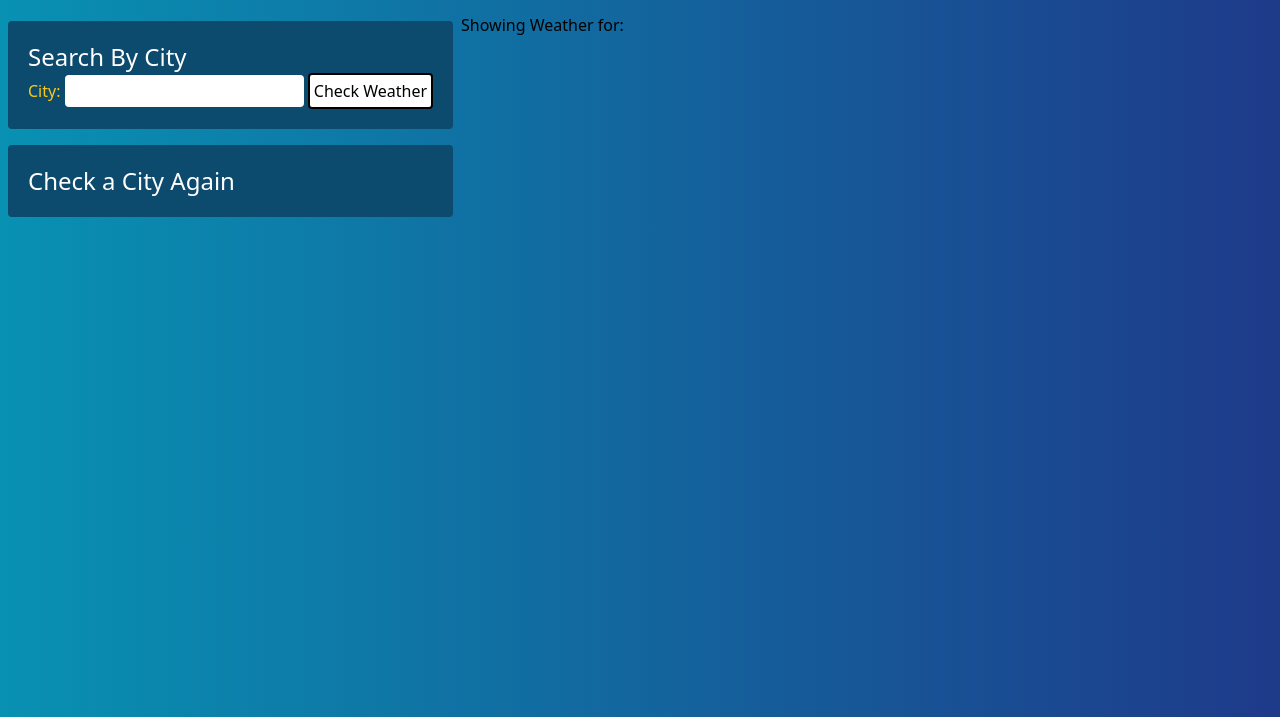
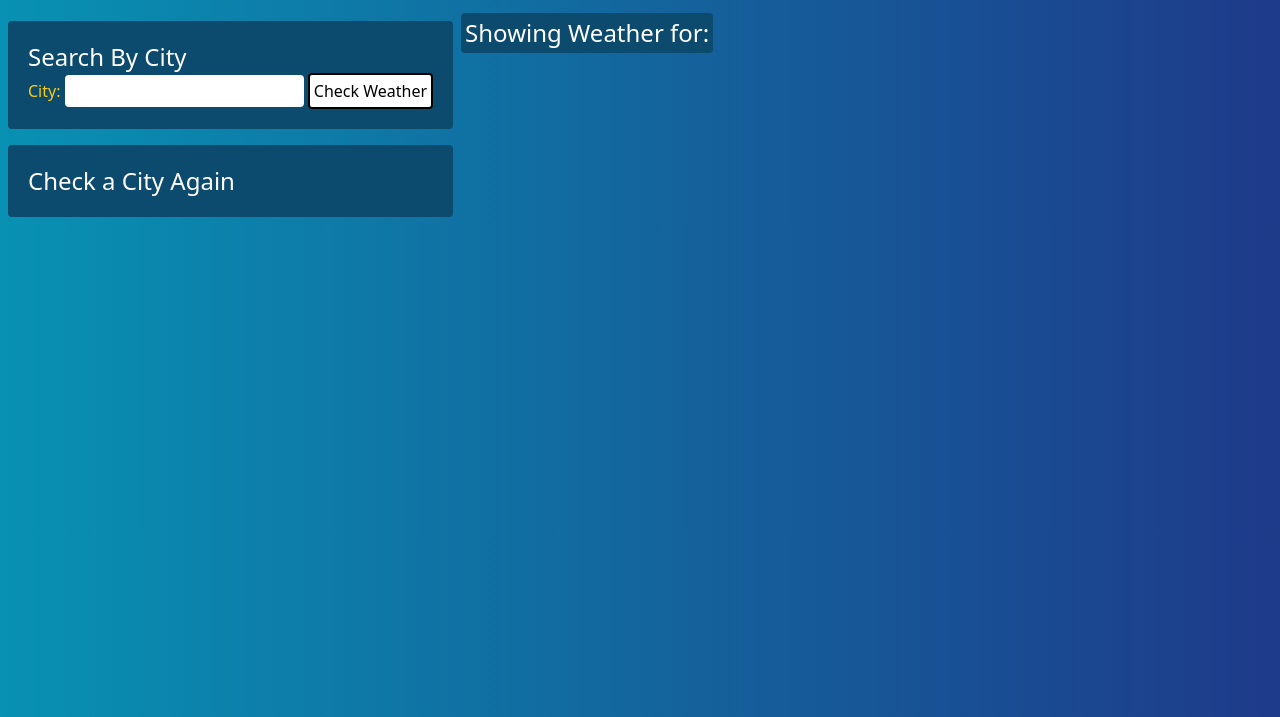
Before and after one commit to eabaynes/Weather-checker, a website: page index.html in a window 1280 px wide. Shown: the part 83-800 px from the top of the page. Drawn offline with Linux system fonts and the light colour scheme.

Commit message:
add css 'display results'

```diff
--- a/index.html
+++ b/index.html
@@ -34,9 +34,9 @@
             <!-- form to search city, left side column -->
 
             <!-- display results for search, right side -->
-            <section>
-                <h2>Showing Weather for: <span id="city-searched"></span></h2>
-                <ul>
+            <section class="flex-col">
+                <h2 class="text-white text-2xl bg-sky-900 rounded p-1">Showing Weather for: <span id="city-searched"></span></h2>
+                <ul class="flex">
                     <!-- enter the returned items as li? or will <div>s need to be generated to display all info? -->
                 </ul>
             </section>
```
